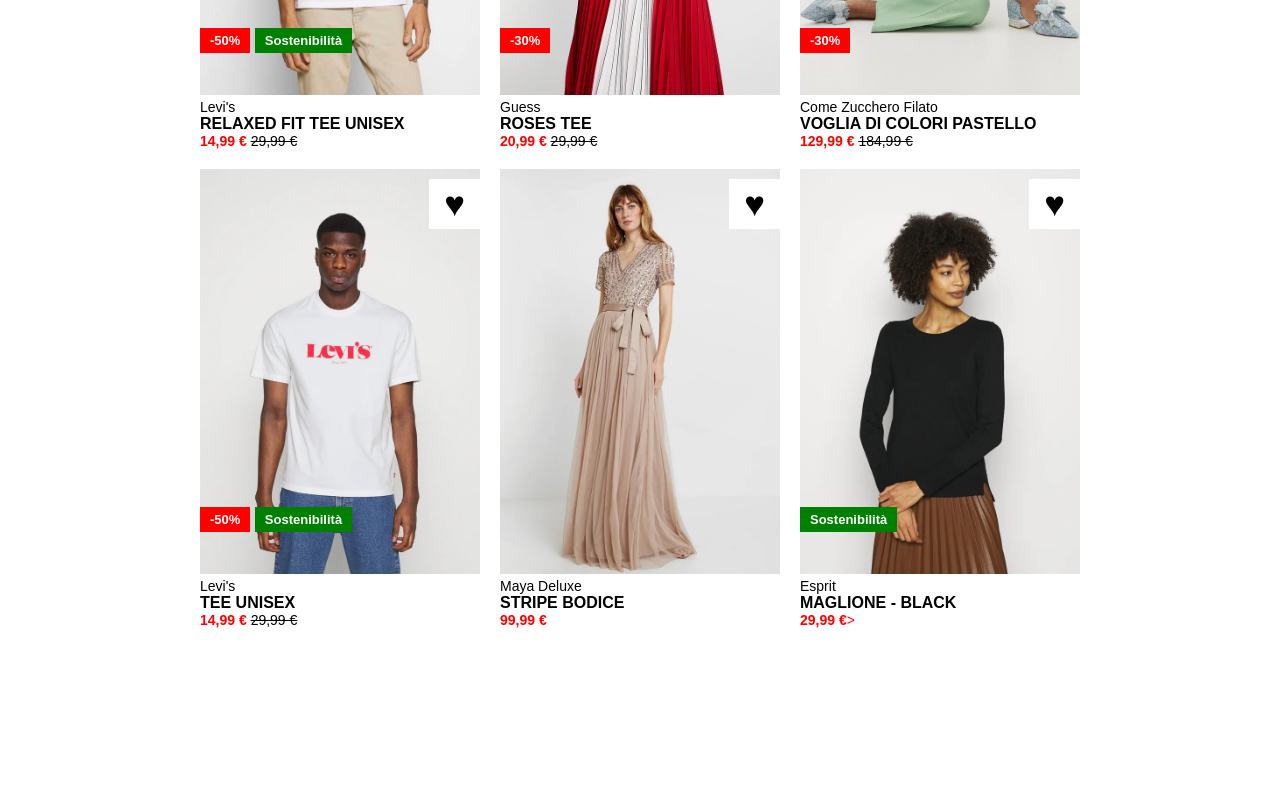
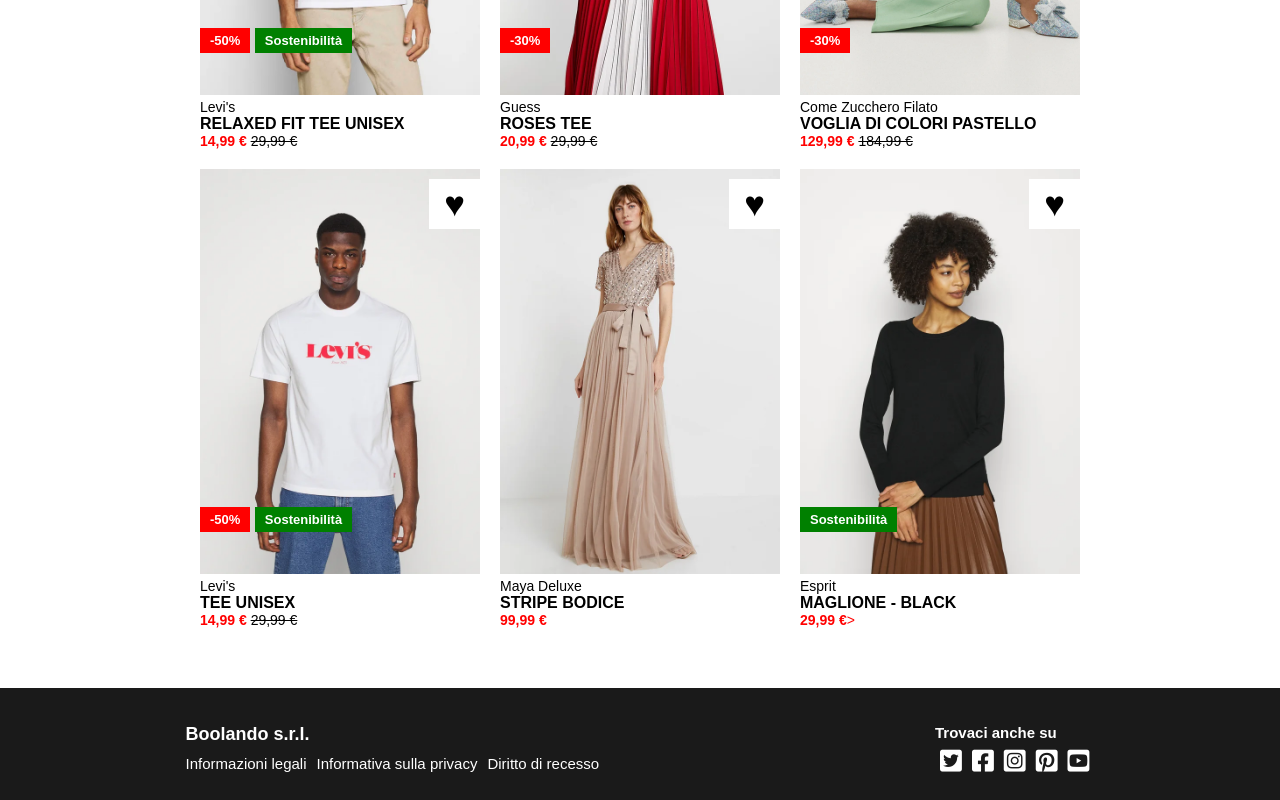
Before and after one commit to Gino804/html-css-boolando, a plain HTML site: page index.html in a window 1280 px wide. Shown: the part 459-1259 px from the top of the page. Before the commit the page ends 1087 px from the top, so only its background shows below. Drawn offline with Linux system fonts and the light colour scheme.

Commit message:
Added footer

```diff
--- a/css/style.css
+++ b/css/style.css
@@ -8,18 +8,6 @@
 }
 
 /* Generics */
-
-header
-{
-    background-color:#FF6900;
-    color:white;
-    display:flex;
-    position:fixed;
-    top:0;
-    left:0;
-    right:0;
-    z-index:1;
-}
 
 body
 {
@@ -62,6 +50,18 @@
 
 /* Header */
 
+header
+{
+    background-color:#FF6900;
+    color:white;
+    display:flex;
+    position:fixed;
+    top:0;
+    left:0;
+    right:0;
+    z-index:1;
+}
+
 header > div
 {
     flex-basis:calc(100% / 3);
@@ -75,6 +75,11 @@
     font-size:16px;
     padding:0 7px;
     font-weight:bold;
+}
+
+.header-list a:hover
+{
+    text-decoration:underline;
 }
 
 .logo
@@ -176,3 +181,56 @@
     color:black;
     text-decoration: line-through;
 }
+
+/* Footer */
+
+footer
+{
+    background-color:#1A1A1A;
+    color:white;
+    margin-top:60px;
+}
+
+.footer-container
+{
+    width:71%;
+    display:flex;
+    justify-content:space-between;
+    align-items:center;
+    margin:auto;
+}
+
+.footer-container > div
+{
+    padding-top:30px;
+    padding-bottom:20px;
+    line-height:30px;
+}
+
+.footer-container h4
+{
+    font-size:18px;
+}
+
+.footer-container li > a
+{
+    font-size:15px;
+    padding-right:10px;
+}
+
+.footer-container li > a:hover
+{
+    text-decoration:underline;
+}
+
+.footer-container p
+{
+    font-size:15px;
+    font-weight:bold;
+}
+
+.socials i
+{
+    font-size:25px;
+    padding:0 5px;
+}
--- a/index.html
+++ b/index.html
@@ -142,7 +142,28 @@
 
     <!-- Footer -->
     <footer>
+        <div class="footer-container">
+            <div>
+                <h4>Boolando s.r.l.</h4>
 
+                <ul class="flex">
+                    <li><a href="#">Informazioni legali</a></li>
+                    <li><a href="#">Informativa sulla privacy</a></li>
+                    <li><a href="#">Diritto di recesso</a></li>
+                </ul>
+            </div>
+
+            <div>
+               <p>Trovaci anche su</p>
+               <div class="flex socials">
+                    <a href="#"><i class="fa-brands fa-square-twitter"></i></a>
+                    <a href="#"><i class="fa-brands fa-square-facebook"></i></a>
+                    <a href="#"><i class="fa-brands fa-square-instagram"></i></a>
+                    <a href="#"><i class="fa-brands fa-square-pinterest"></i></a>
+                    <a href="#"><i class="fa-brands fa-square-youtube"></i></a>
+               </div>
+            </div>
+        </div>
     </footer>
 
 </body>
```
